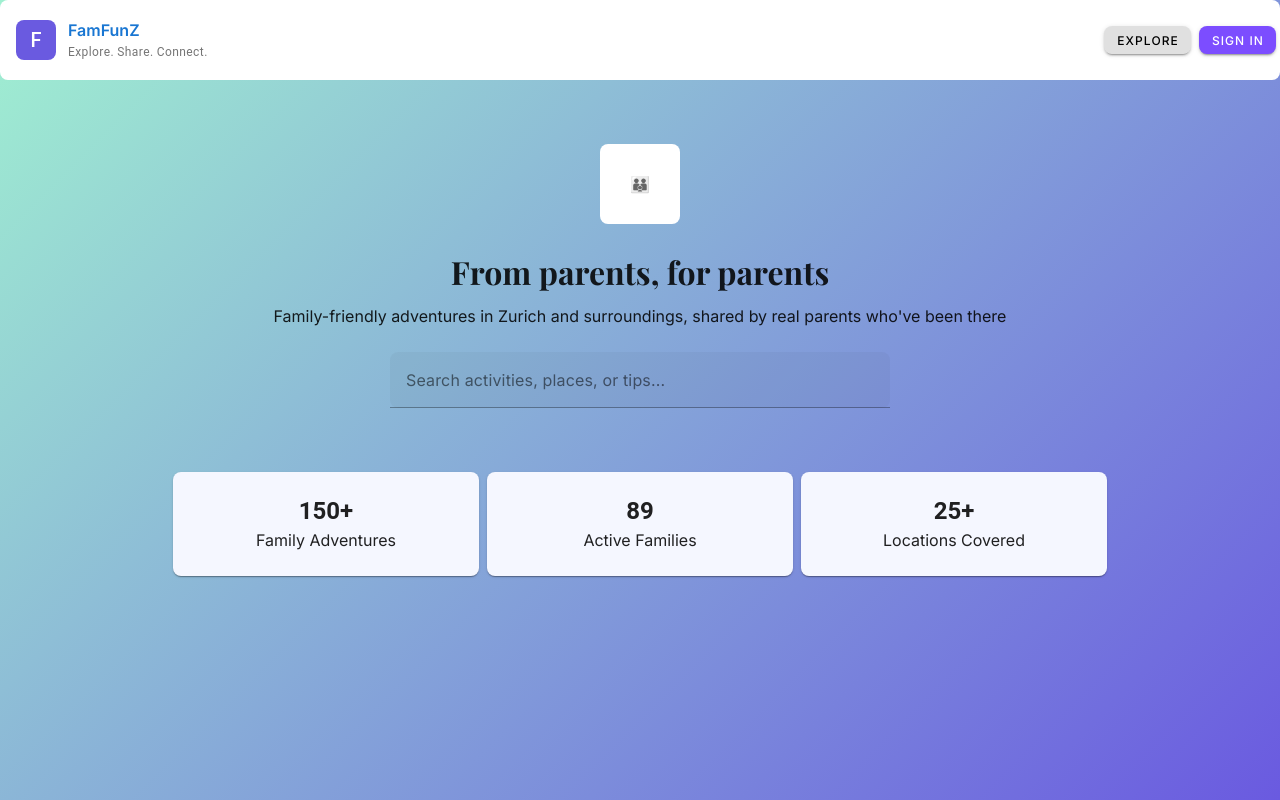
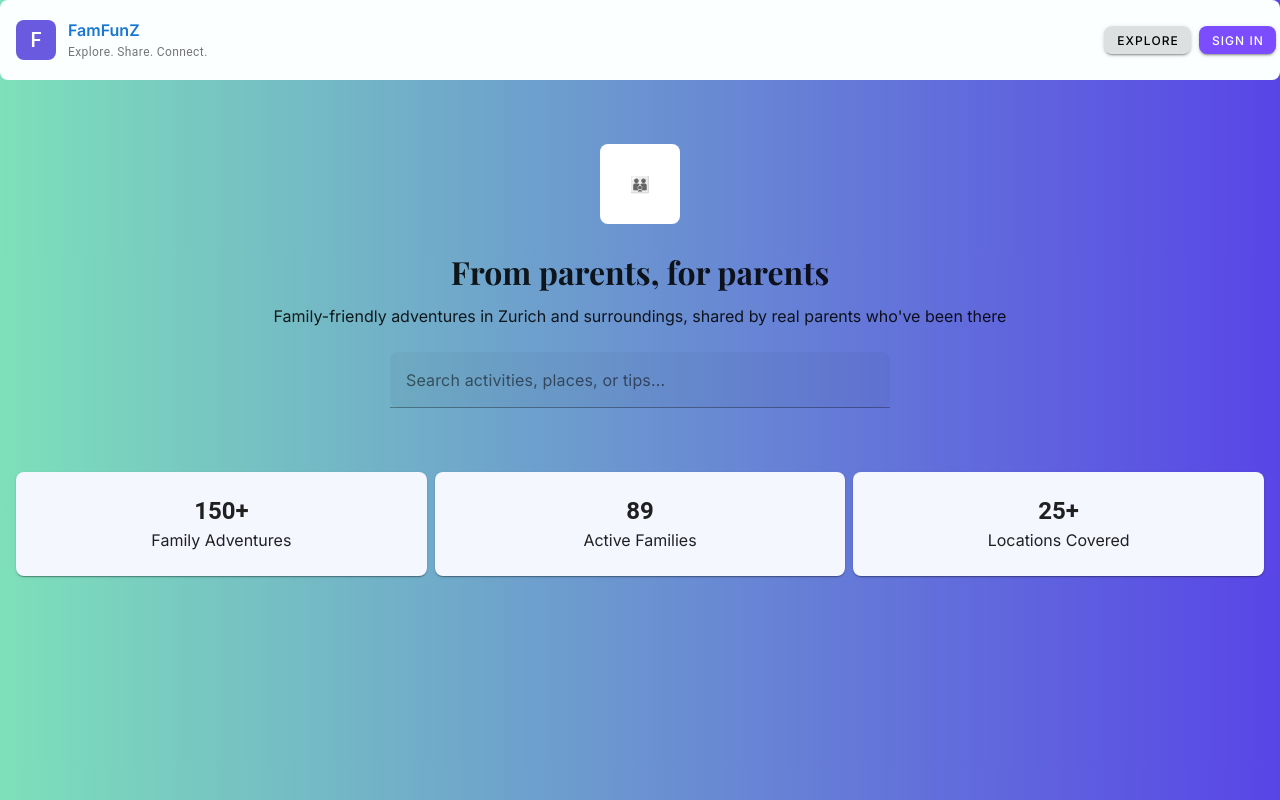
Before and after one commit to wojtek-strzyzowski/FamFunZ_new, a Vue app in the folder frontend/: page / in a window 1280 px wide. Built offline with nearby package versions, Linux system fonts and the light colour scheme.

Commit message:
Add static header layout with Vuetify

```diff
--- a/frontend/src/components/hero/LandingHero.vue
+++ b/frontend/src/components/hero/LandingHero.vue
@@ -1,7 +1,7 @@
 <template>
   <v-container fluid class="hero-section">
     <!-- Hero Top: Avatar + Text + Search -->
-    <v-row align="center" justify="center" class="mb-12">
+    <v-row class="d-flex align-center justify-center mb-12">
       <!-- Avatar oben zentriert -->
       <v-col cols="12" class="d-flex justify-center">
         <v-avatar size="80" color="lightblue">
@@ -29,20 +29,20 @@
     </v-row>
 
     <!-- Stats Cards -->
-    <v-row justify="center" align="stretch" class="stats-row" dense>
-      <v-col cols="12" md="3" class="mb-4">
+    <v-row class="d-flex align-center justify-center stats-row" dense>
+      <v-col cols="12" sm="4" class="mb-4">
         <v-card class="pa-6 text-center">
           <div class="text-h5 font-weight-bold">150+</div>
           <div>Family Adventures</div>
         </v-card>
       </v-col>
-      <v-col cols="12" md="3" class="mb-4">
+      <v-col cols="12" sm="4" class="mb-4">
         <v-card class="pa-6 text-center">
           <div class="text-h5 font-weight-bold">89</div>
           <div>Active Families</div>
         </v-card>
       </v-col>
-      <v-col cols="12" md="3" class="mb-4">
+      <v-col cols="12" sm="4" class="mb-4">
         <v-card class="pa-6 text-center">
           <div class="text-h5 font-weight-bold">25+</div>
           <div>Locations Covered</div>
--- a/frontend/src/components/ui/AppHeader.vue
+++ b/frontend/src/components/ui/AppHeader.vue
@@ -2,7 +2,7 @@
 </script>
 
 <template>
-  <v-app-bar app flat color="white" height="80">
+  <v-app-bar app flat color="background" height="80">
     <div class="d-flex align-center ms-4">
       <v-avatar size="40" color="primary">
         <span class="text-white text-h6">F</span>
--- a/frontend/src/plugins/vuetify.js
+++ b/frontend/src/plugins/vuetify.js
@@ -15,7 +15,7 @@ export default createVuetify({
         colors: {
           primary: '#6A5AE0',
           secondary: '#A0F0D1',
-          background: 'transparent',
+          background: '#fbffffff',
           surface: '#FFFFFF',
           accent: '#FFB547',
           error: '#FF6B6B',
--- a/frontend/src/styles/global.scss
+++ b/frontend/src/styles/global.scss
@@ -4,7 +4,7 @@
 
 html,body, #app, .v-application, .v-main  {
   font-family: 'Inter', sans-serif;
-  background: linear-gradient(135deg, #A0F0D1 0%, #6A5AE0 100%);
+  background: linear-gradient(90deg, #7de0ba 0%, #5845e7 100%);
   margin: 0;
   padding: 0;
   min-height: 100vh;
```
